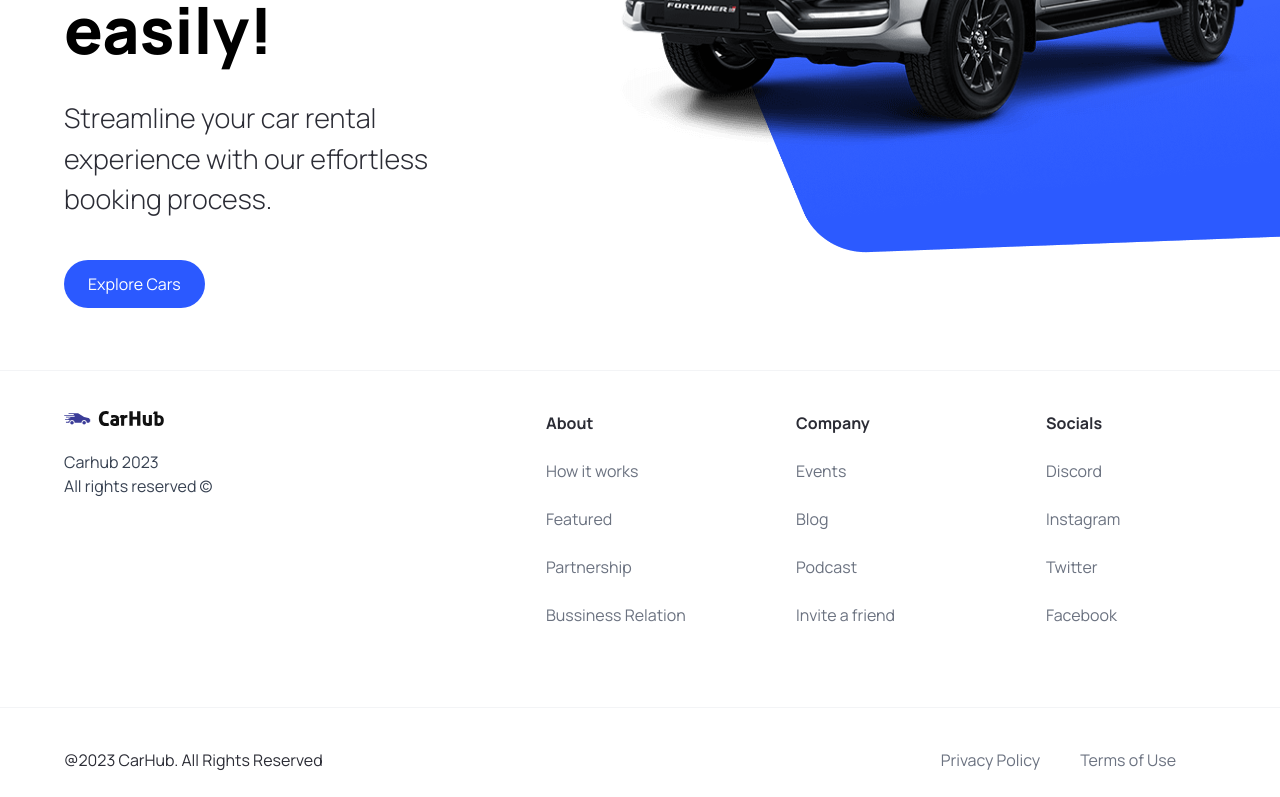
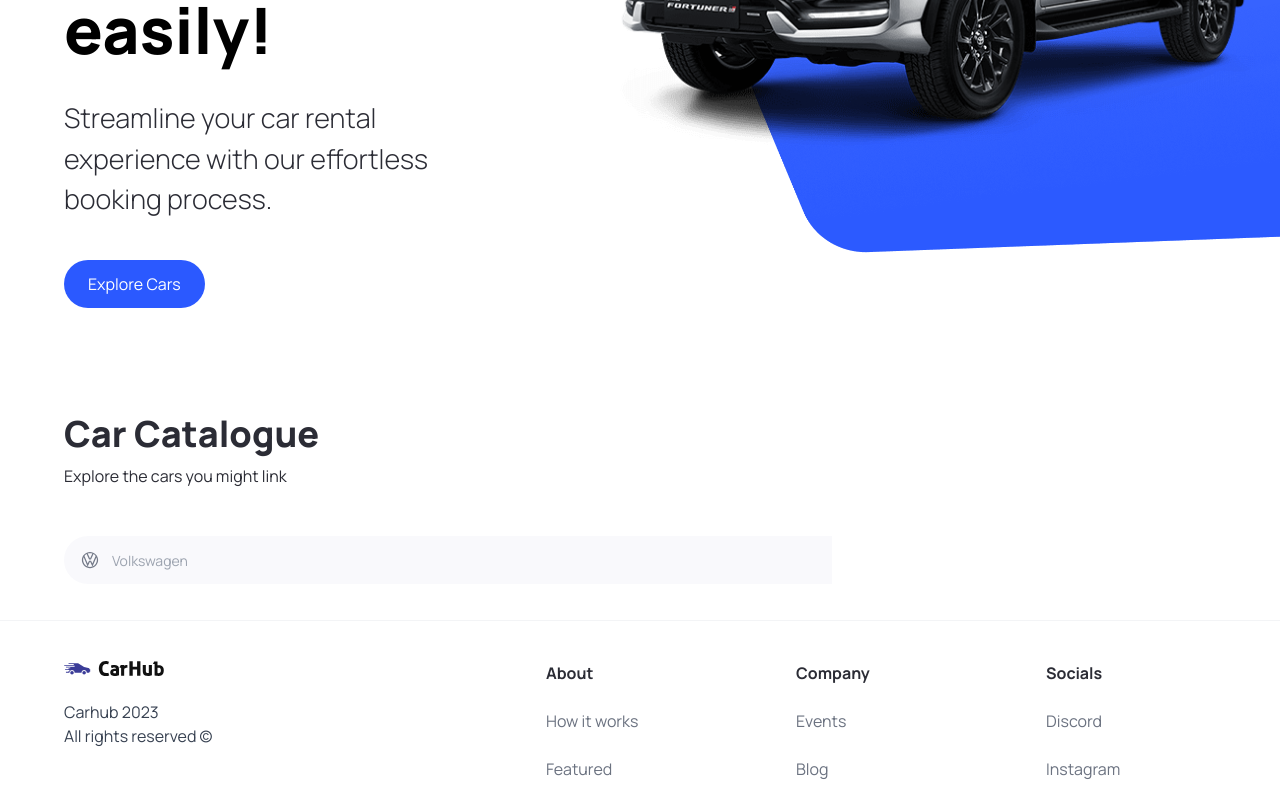
Before and after one commit to Sutheelovalek/car_showcase, a Next.js app: page / in a window 1280 px wide. Shown: the part 450-1247 px from the top of the page. Built offline with nearby package versions, Linux system fonts and the light colour scheme.

Commit message:
feat(homePage): add search bar

```diff
--- a/app/page.tsx
+++ b/app/page.tsx
@@ -1,12 +1,28 @@
 
 import Image from 'next/image'
-import { Hero } from '@/components'
+import { CustomFilter, Hero, SearchBar } from '@/components'
 
 
 export default function Home() {
   return (
     <main className="overflow-hidden">
       <Hero />
+      <div className='mt-12 padding-x padding-y max-width'
+      id="discover">
+        <div className='home__text-container'>
+            <h1 className='text-4xl font-extrabold'>Car Catalogue</h1>
+            <p>Explore the cars you might link</p>
+        </div>
+
+        <div className='home__filters'>
+            <SearchBar />
+        </div>
+
+        <div className='home__filter-container'>
+          {/* <CustomFilter title="fuel" />
+          <CustomFilter title="year" /> */}
+        </div>
+      </div>
     </main>
   )
 }
--- /dev/null
+++ b/components/CustomFilter.tsx
@@ -0,0 +1,9 @@
+import React from 'react'
+
+const CustomFilter = () => {
+  return (
+    <div>CustomFilter</div>
+  )
+}
+
+export default CustomFilter
--- /dev/null
+++ b/components/SearchBar.tsx
@@ -0,0 +1,26 @@
+"use client"
+
+import { useState } from "react"
+import SearchManufacturer from "./SearchManufacturer"
+
+const SearchBar = () => {
+    const [manufacturer, setManufacturer] =  useState('');
+    const handleSearch = () => {}
+  return (
+    <form className='searchbar'
+    onSubmit={handleSearch}
+    >
+        <div className="searchbar__item">
+            <SearchManufacturer
+            manufacturer={manufacturer}
+            setManufacturer={setManufacturer}
+
+            />
+
+        </div>
+
+    </form>
+  )
+}
+
+export default SearchBar
--- /dev/null
+++ b/components/SearchManufacturer.tsx
@@ -0,0 +1,97 @@
+"use client";
+
+import { SearchManufacturerProps } from "@/types";
+import { Combobox, Transition } from "@headlessui/react";
+import Image from "next/image";
+import { manufacturers } from "@/constants";
+import React, { useState, Fragment } from "react";
+
+const SearchManufacturer = ({
+  manufacturer,
+  setManufacturer,
+}: SearchManufacturerProps) => {
+  const [query, setQuery] = useState("");
+
+  const filteredManufacturers =
+    query === ""
+      ? manufacturers
+      : manufacturers.filter((item) =>
+          item
+            .toLowerCase()
+            .replace(/\s+/g, "")
+            .includes(query.toLowerCase().replace(/\s+/g, ""))
+        );
+
+  return (
+    <div className="search-manufacturer">
+      <Combobox value={manufacturer}
+                onChange={setManufacturer} >
+        <div className="relative w-full">
+          <Combobox.Button className="absolute top-[14px]">
+            <Image
+              src="/car-logo.svg"
+              width={20}
+              height={20}
+              className="ml-4"
+              alt="Car Logo"
+            />
+          </Combobox.Button>
+
+          <Combobox.Input
+            className="search-manufacturer__input"
+            placeholder="Volkswagen"
+            displayValue={(manufacturer: string) => manufacturer}
+            onChange={(ev) => setQuery(ev.target.value)}
+          />
+
+          <Transition
+            as={Fragment}
+            leave="transition ease-in duration-100"
+            leaveFrom="opacity-100"
+            leaveTo="opacity-0"
+            afterLeave={() => setQuery("")}
+          >
+            <Combobox.Options>
+              {filteredManufacturers.map((item) => (
+                <Combobox.Option
+                  key={item}
+                  value={item}
+                  className={({ active }) => `
+                                    relative search-manufacturer__option
+                                    ${
+                                      active
+                                        ? `bg-primary-blue text-white`
+                                        : `text-gray-900`
+                                    }
+                                `}
+                >
+                  {({ selected, active }) => (
+                    <>
+                      <span
+                        className={`block truncate ${
+                          selected ? "font-medium" : "font-normal"
+                        }`}
+                      >
+                        {item}
+                      </span>
+                      {selected ? (
+                        <span
+                          className={`absolute inset-y-0 left-0 flex items-center pl-3 ${
+                            active ? "text-white" : "text-teal-600"
+                          }`}
+                        ></span>
+                      ) : null}
+                    </>
+                  )}
+                </Combobox.Option>
+              )
+              )}
+            </Combobox.Options>
+          </Transition>
+        </div>
+      </Combobox>
+    </div>
+  );
+};
+
+export default SearchManufacturer;
--- a/components/index.ts
+++ b/components/index.ts
@@ -2,10 +2,16 @@
 import CustomButton from './CustomButton';
 import Navbar from './Navbar';
 import Footer from './Footer';
+import CustomFilter from './CustomFilter';
+import SearchBar from './SearchBar';
+import SearchManufacturer from './SearchManufacturer';
 
 export {
     Hero,
     CustomButton,
     Navbar,
     Footer,
+    CustomFilter,
+    SearchBar,
+    SearchManufacturer,
 }
--- a/package.json
+++ b/package.json
@@ -9,6 +9,7 @@
     "lint": "next lint"
   },
   "dependencies": {
+    "@headlessui/react": "^1.7.15",
     "@types/node": "20.3.0",
     "@types/react": "18.2.11",
     "@types/react-dom": "18.2.4",
--- a/types/index.ts
+++ b/types/index.ts
@@ -7,3 +7,8 @@
     MouseEventHandler<HTMLButtonElement>;
     btnType?: "button" | "submit";
 }
+
+export interface SearchManufacturerProps {
+    manufacturer: string;
+    setManufacturer: (manufacturer: string) => void;
+}
```
Also changed, not shown: 1 other file (tests, documents, lock files or other folders).
